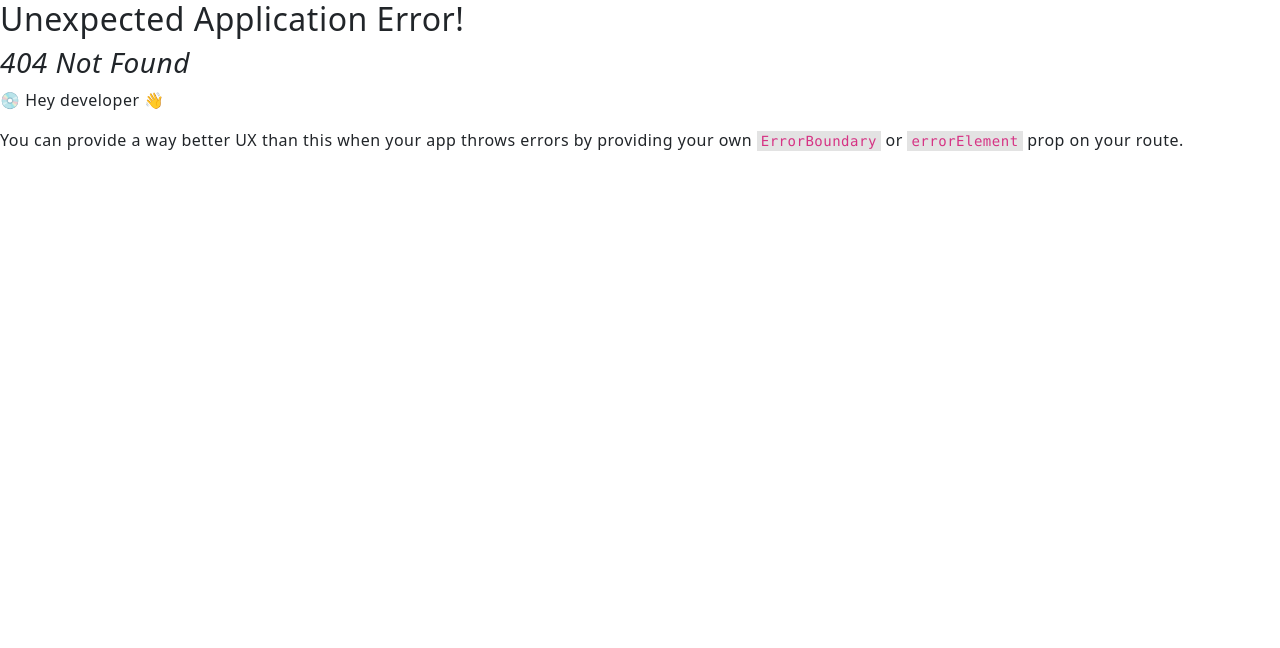
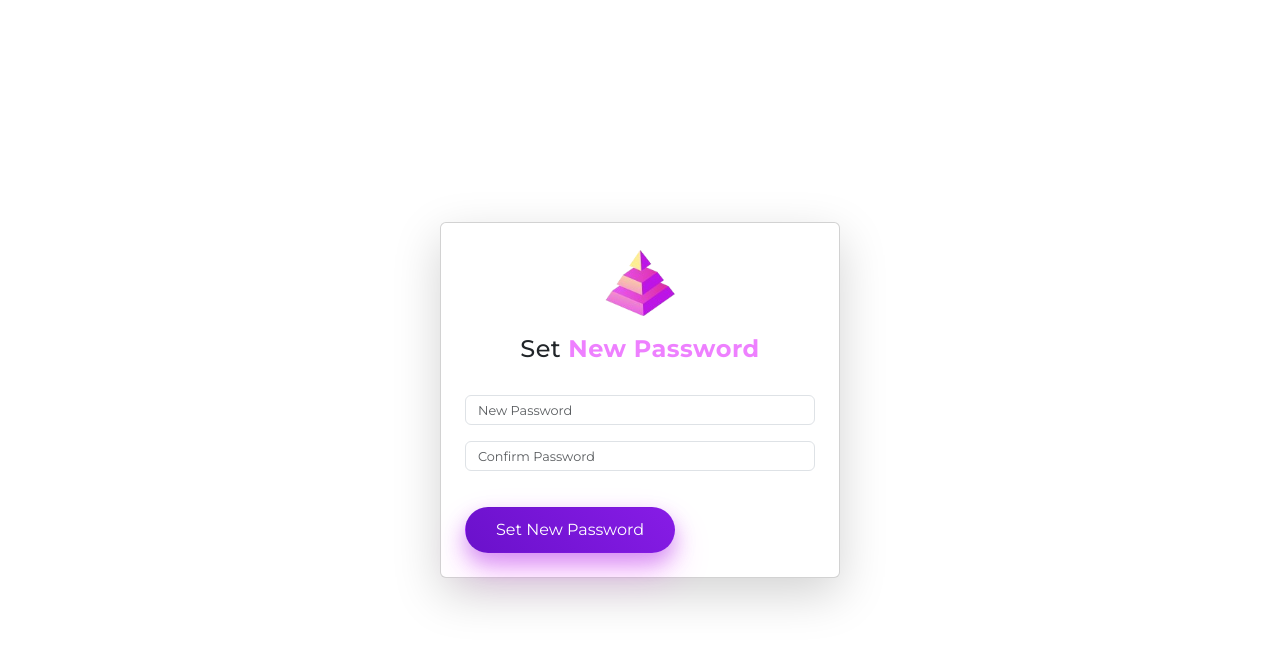
Before and after one commit to JosephMoustaid/Immerse---React, a React (Vite) app in the folder LMS/: page /reset-password in a window 1280 px wide. Before the commit this address had no page. Shown: the top 648 px of the page. Built offline with nearby package versions, Linux system fonts and the light colour scheme.

Commit message:
added forgot password

```diff
--- a/LMS/src/App.jsx
+++ b/LMS/src/App.jsx
@@ -47,7 +47,7 @@ function App(props) {
 
   const location = useLocation();
   const currentLink = location.pathname.split('/')[1] || 'dashboard'; // Default to 'dashboard' if path is '/'
-  const noNavFooter = location.pathname === '/sign-in' || location.pathname === '/sign-up' || location.pathname === '/forgot-password' || location.pathname === '/make-course' || location.pathname === '/create-group' ;// || location.pathname === '/make-quiz';
+  const noNavFooter = location.pathname === '/sign-in' || location.pathname === '/sign-up' || location.pathname === '/forgot-password'  || location.pathname === '/reset-password'  || location.pathname === '/make-course' || location.pathname === '/create-group' ;// || location.pathname === '/make-quiz';
   const noSearchBox = location.pathname === '/view-course' || location.pathname === '/edit-course' ;
 
   useEffect(() => {
--- a/LMS/src/main.jsx
+++ b/LMS/src/main.jsx
@@ -28,6 +28,7 @@ import Settings from './pages/Settings.jsx';
 import SignUp from './pages/SignUp.jsx';
 import SignIn from './pages/SignIn.jsx';
 import ForgotPassword from "./pages/ForgotPassword.jsx";
+import Resetpassword from "./pages/Resetpassword.jsx";
 import GroupChat from './pages/GroupChat.jsx';
 import Notifications from './pages/Notifications.jsx';
 import MakeCourse from './pages/MakeCourse.jsx';
@@ -549,6 +550,10 @@ const router = createBrowserRouter([
       {
         path: 'forgot-password', // same in here
         element: <ForgotPassword />,
+      } ,
+      {
+        path: 'reset-password', // same in here
+        element: <Resetpassword />,
       }
     ],
   },
--- /dev/null
+++ b/LMS/src/pages/Resetpassword.jsx
@@ -0,0 +1,47 @@
+import logo from '../assets/logo.png';
+
+function Resetpassword() {
+  return (
+    <div className="container d-flex justify-content-center align-items-center min-vh-100">
+      <div className="card p-2 p-md-4 shadow-lg" style={{ width: '100%', maxWidth: '400px' }}>
+        <div className="text-center mb-4">
+          <img src={logo} alt="Logo" width="72" height="72" />
+          <h1 className="h4 mt-3">
+            Set <span className="purple">New Password</span>
+          </h1>
+        </div>
+        <form action="" method="post" className="set-new-password-form">
+          <div className="form-group mb-3">
+            <label htmlFor="new-password" className="sr-only">
+              New Password
+            </label>
+            <input
+              type="password"
+              id="new-password"
+              className="form-control"
+              placeholder="New Password"
+              required
+            />
+          </div>
+          <div className="form-group mb-3">
+            <label htmlFor="confirm-password" className="sr-only">
+              Confirm Password
+            </label>
+            <input
+              type="password"
+              id="confirm-password"
+              className="form-control"
+              placeholder="Confirm Password"
+              required
+            />
+          </div>
+          <button type="submit" id="confirm" className="fs-6 btn btn-purple btn-block custom-button">
+            Set New Password
+          </button>
+        </form>
+      </div>
+    </div>
+  );
+}
+
+export default Resetpassword;
--- a/LMS/src/pages/SignIn.jsx
+++ b/LMS/src/pages/SignIn.jsx
@@ -22,7 +22,7 @@ function SignIn(){
                 </label>
                 <input type="password" id="password" className="form-control" placeholder="Password" required />
               </div>
-              <button type="submit" id="confirm" className="btn btn-purple btn-block custom-button">
+              <button type="submit" id="confirm" className="fs-6 btn btn-purple btn-block custom-button">
                 Sign In
               </button>
             </form>
```
